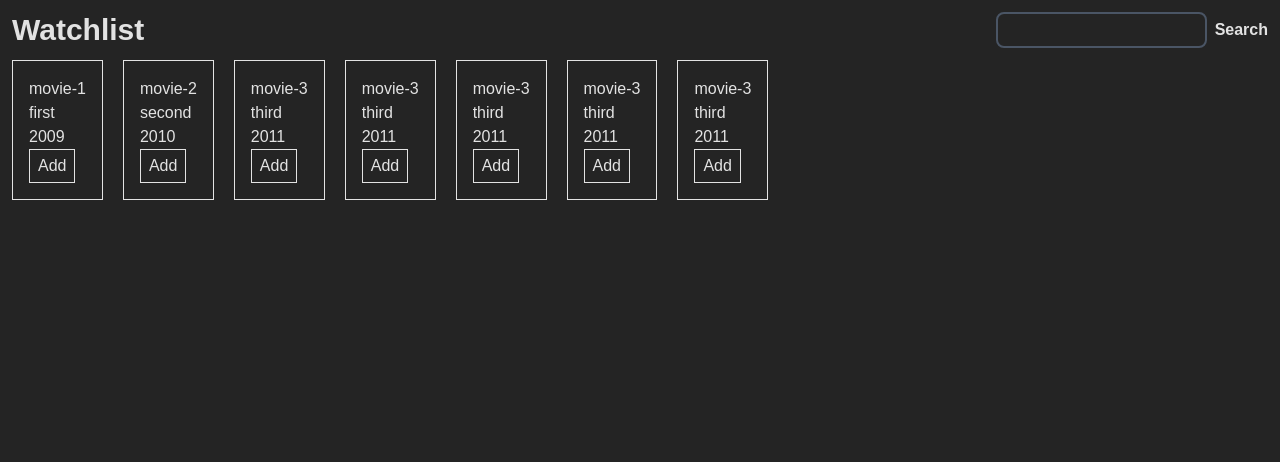
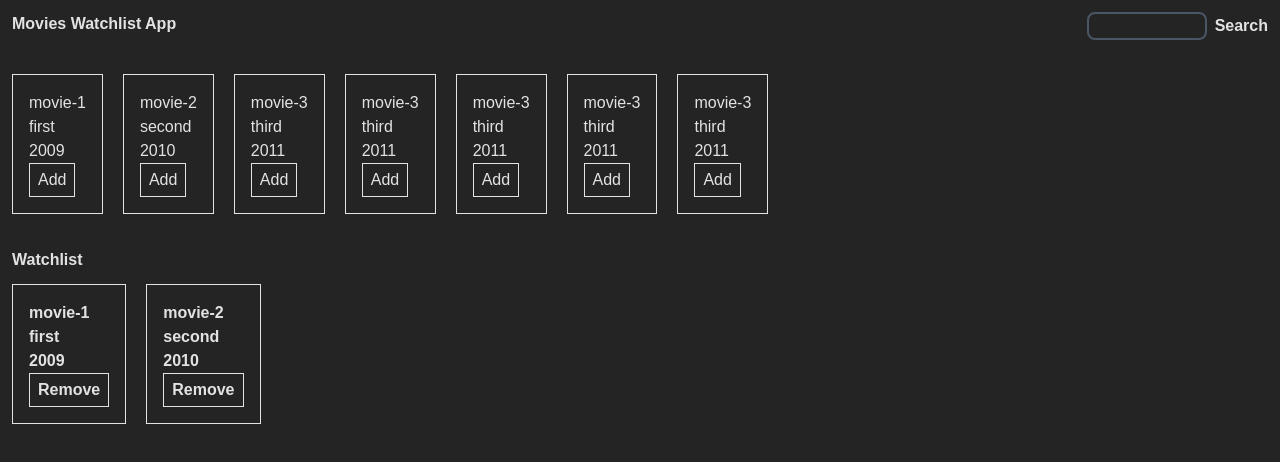
Before and after one commit to Anuj-More/Movie-Watchlist, a React (Vite) app: page / in a window 1280 px wide. Shown: the top 462 px of the page. Built offline with nearby package versions, Linux system fonts and the light colour scheme.

Commit message:
Add watch-list section.

```diff
--- a/src/App.jsx
+++ b/src/App.jsx
@@ -1,14 +1,25 @@
 import Header from "./components/Header"
 import MovieList from "./components/MovieList"
+import WatchList from "./components/WatchList"
+
+function App() {
+  return(
+    <div className="flex flex-col gap-2.5">
+      <Header />
+      <MovieList movies={dummyData}/>
+      <WatchList movies={watchList}/>
+    </div>
+  )
+}
 
 const dummyData = [
   {id:0, poster: 'movie-1', name: 'first', year: '2009'},
   {id:1, poster: 'movie-2', name: 'second', year: '2010'},
   {id:2, poster: 'movie-3', name: 'third', year: '2011'},
-  {id:2, poster: 'movie-3', name: 'third', year: '2011'},
-  {id:2, poster: 'movie-3', name: 'third', year: '2011'},
-  {id:2, poster: 'movie-3', name: 'third', year: '2011'},
-  {id:2, poster: 'movie-3', name: 'third', year: '2011'},
+  {id:3, poster: 'movie-3', name: 'third', year: '2011'},
+  {id:4, poster: 'movie-3', name: 'third', year: '2011'},
+  {id:5, poster: 'movie-3', name: 'third', year: '2011'},
+  {id:6, poster: 'movie-3', name: 'third', year: '2011'},
 ]
 
 const watchList = [
@@ -16,13 +27,4 @@ const watchList = [
   {id:1, poster: 'movie-2', name: 'second', year: '2010'},
 ]
 
-function App() {
-  return(
-    <>
-      <Header />
-      <MovieList movies={dummyData}/>
-    </>
-  )
-}
-
 export default App
--- a/src/components/Header.jsx
+++ b/src/components/Header.jsx
@@ -3,9 +3,9 @@ import React from 'react'
 const Header = () => {
   return (
     <div className="flex justify-between m-3">
-      <div className="title font-bold text-3xl">Watchlist</div>
-        <div className="search flex gap-[8px]">
-          <input type="text" className="border-2 border-gray-600 rounded-lg"/>
+      <div className="title font-bold ">Movies Watchlist App</div>
+        <div className="search flex gap-2">
+          <input type="text" className="border-2 border-gray-600 rounded-lg w-full max-w-30 min-w-2.5"/>
           <button className="font-bold">Search</button>
         </div>
     </div>
--- a/src/components/MovieCard.jsx
+++ b/src/components/MovieCard.jsx
@@ -1,14 +1,25 @@
 import React from 'react'
 
-const MovieCard = ({ movie }) => {
-  return (
-    <li className='border p-4'>
+const MovieCard = ({ movie, watchList }) => {
+  if(watchList){
+    return (
+      <li className='border p-4'>
       <h3>{movie.poster}</h3>
       <h5>{movie.name}</h5>
       <h6>{movie.year}</h6>
-      <button className='border px-2 py-1'>Add</button>
+      <button className='border px-2 py-1'>Remove</button>
     </li>
   )
+  }else {
+      return (
+        <li className='border p-4'>
+        <h3>{movie.poster}</h3>
+        <h5>{movie.name}</h5>
+        <h6>{movie.year}</h6>
+        <button className='border px-2 py-1'>Add</button>
+      </li>
+    )
+  }
 }
 
 export default MovieCard
--- a/src/components/MovieList.jsx
+++ b/src/components/MovieList.jsx
@@ -3,9 +3,9 @@ import MovieCard from './MovieCard'
 
 const MovieList = ({ movies }) => {
   return (
-    <ul className="flex flex-wrap gap-[20px] m-3">
+    <ul className="search-result flex flex-wrap gap-[20px] m-3">
       {movies.map(movie => (
-        <MovieCard movie={movie} key={movie.id} />
+        <MovieCard movie={movie} watchList={false} key={movie.id} />
       ))}
     </ul>
   )
--- /dev/null
+++ b/src/components/WatchList.jsx
@@ -0,0 +1,17 @@
+import React from 'react'
+import MovieCard from './MovieCard'
+
+const WatchList = ({ movies }) => {
+  return (
+    <div className='watch-list font-bold m-3'>
+      <h3 className='mb-3'>Watchlist</h3>
+      <ul className="flex flex-wrap gap-[20px]">
+        {movies.map(movie => (
+          <MovieCard movie={movie} watchList={true} key={movie.id} />
+        ))}
+      </ul>
+    </div>
+  )
+}
+
+export default WatchList
```
